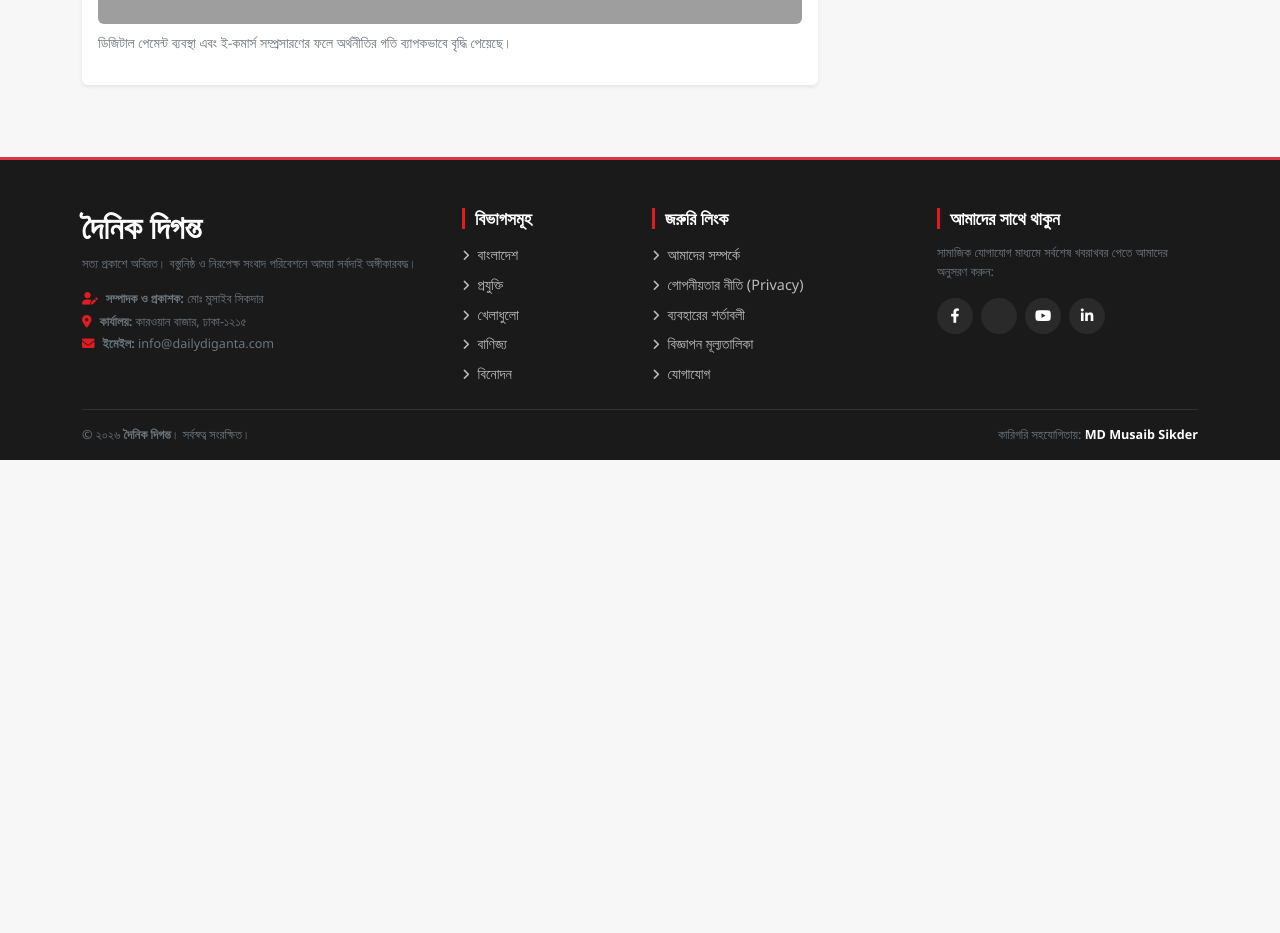
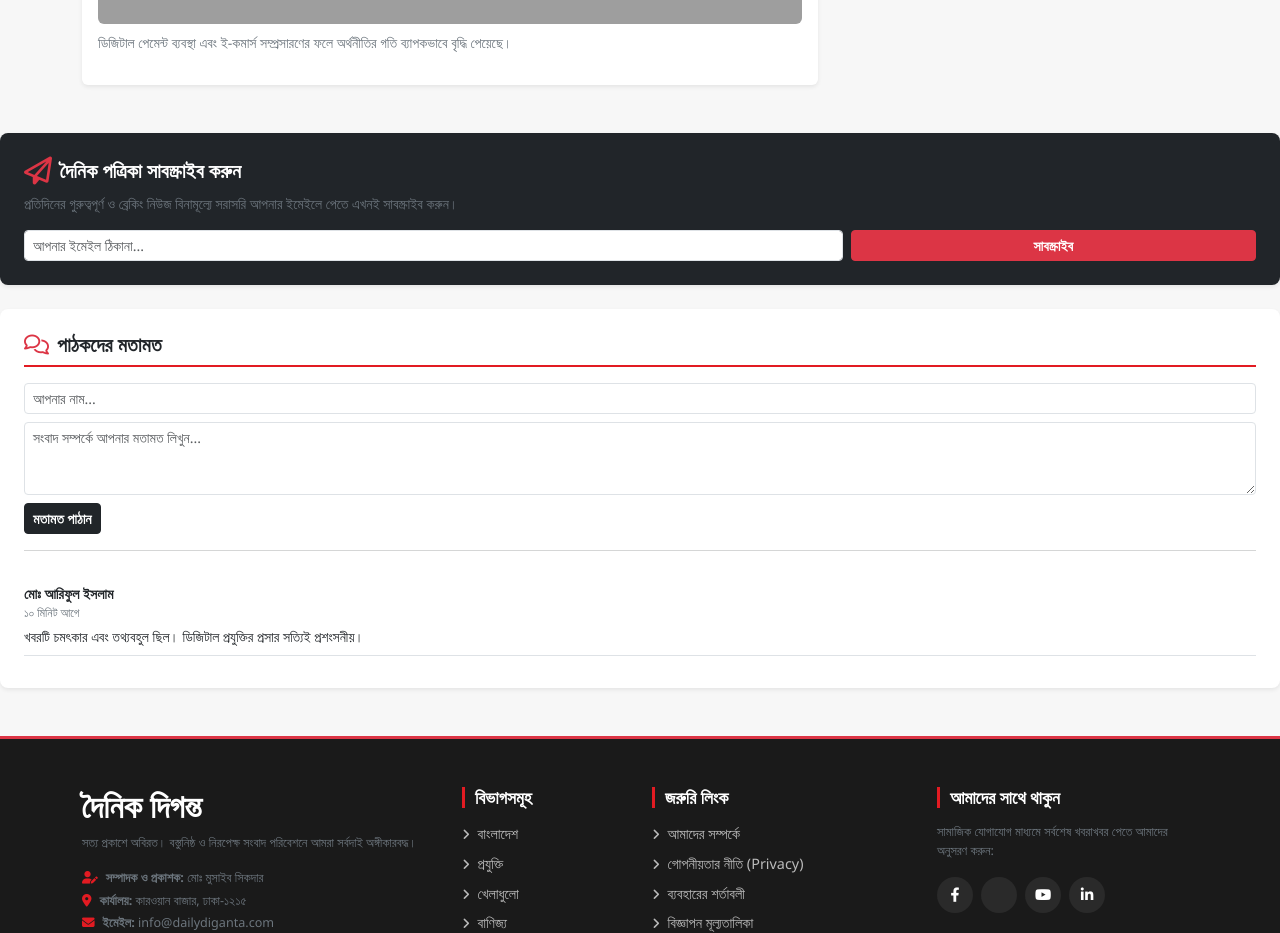
Before and after one commit to MrMusaibSikder/AssetProgrammprojects, a plain HTML site: page Newspaper/index.html in a window 1280 px wide. Shown: the part 860-1793 px from the top of the page. Before the commit the page ends 1320 px from the top, so only its background shows below. Drawn offline with nearby package versions, Linux system fonts and the light colour scheme; grey boxes are pictures that could not be loaded; some icons are missing.

Commit message:
Added newsletter subscription box and reader comment section on index page

```diff
--- a/Newspaper/index.html
+++ b/Newspaper/index.html
@@ -110,7 +110,55 @@
             </div>
         </div>
     </div>
+<!-- ================= Subscriber & Comment Section ================= -->
 
+<!-- 1. Newsletter Subscription Box -->
+<div class="card border-0 bg-dark text-white p-4 shadow-sm mb-4 rounded-3">
+    <div class="d-flex align-items-center mb-2">
+        <i class="fa-regular fa-paper-plane fs-3 text-danger me-2"></i>
+        <h5 class="fw-bold mb-0">দৈনিক পত্রিকা সাবস্ক্রাইব করুন</h5>
+    </div>
+    <p class="small text-secondary mb-3">
+        প্রতিদিনের গুরুত্বপূর্ণ ও ব্রেকিং নিউজ বিনামূল্যে সরাসরি আপনার ইমেইলে পেতে এখনই সাবস্ক্রাইব করুন।
+    </p>
+    <form onsubmit="alert('ধন্যবাদ! আপনার ইমেইল সফলভাবে সাবস্ক্রাইব হয়েছে।'); return false;" class="row g-2">
+        <div class="col-8">
+            <input type="email" class="form-control form-control-sm" placeholder="আপনার ইমেইল ঠিকানা..." required>
+        </div>
+        <div class="col-4">
+            <button type="submit" class="btn btn-danger btn-sm w-100 fw-bold">সাবস্ক্রাইব</button>
+        </div>
+    </form>
+</div>
+
+<!-- 2. Reader's Comment / Opinion Section -->
+<div class="card border-0 bg-white p-4 shadow-sm mb-4 rounded-3">
+    <h5 class="section-border pb-2 mb-3">
+        <i class="fa-regular fa-comments text-danger me-2"></i>পাঠকদের মতামত
+    </h5>
+
+    <!-- Comment Form -->
+    <form onsubmit="addComment(event)">
+        <div class="mb-2">
+            <input type="text" id="commenter-name" class="form-control form-control-sm" placeholder="আপনার নাম..." required>
+        </div>
+        <div class="mb-2">
+            <textarea id="commenter-message" class="form-control form-control-sm" rows="3" placeholder="সংবাদ সম্পর্কে আপনার মতামত লিখুন..." required></textarea>
+        </div>
+        <button type="submit" class="btn btn-dark btn-sm fw-bold">মতামত পাঠান</button>
+    </form>
+
+    <hr class="my-3 text-muted">
+
+    <!-- Live Comment List Area -->
+    <div id="comments-list" class="mt-3">
+        <div class="border-bottom pb-2 mb-2">
+            <strong class="small d-block text-dark">মোঃ আরিফুল ইসলাম</strong>
+            <span class="text-secondary x-small d-block mb-1" style="font-size: 0.75rem;">১০ মিনিট আগে</span>
+            <p class="small mb-0 text-dark">খবরটি চমৎকার এবং তথ্যবহুল ছিল। ডিজিটাল প্রযুক্তির প্রসার সত্যিই প্রশংসনীয়।</p>
+        </div>
+    </div>
+</div>
     <!-- Shared Footer -->
    <!-- Modern Multi-Column Newspaper Footer -->
 <footer class="pt-5 pb-3 mt-5 border-top border-danger border-3">
--- a/Newspaper/js/script.js
+++ b/Newspaper/js/script.js
@@ -53,3 +53,30 @@ function searchNews() {
         item.style.display = text.includes(input) ? 'block' : 'none';
     });
 }
+
+// Function to handle real-time user comment submission
+function addComment(event) {
+    event.preventDefault();
+
+    const nameInput = document.getElementById('commenter-name');
+    const messageInput = document.getElementById('commenter-message');
+    const commentList = document.getElementById('comments-list');
+
+    if (!nameInput.value || !messageInput.value) return;
+
+    // Create new comment element
+    const newComment = document.createElement('div');
+    newComment.className = 'border-bottom pb-2 mb-2 bg-light p-2 rounded';
+    newComment.innerHTML = `
+        <strong class="small d-block text-dark">${nameInput.value}</strong>
+        <span class="text-secondary d-block mb-1" style="font-size: 0.75rem;">এখনই পোস্ট করা হয়েছে</span>
+        <p class="small mb-0 text-dark">${messageInput.value}</p>
+    `;
+
+    // Append to top of comment list
+    commentList.prepend(newComment);
+
+    // Reset input fields
+    nameInput.value = '';
+    messageInput.value = '';
+}
```
